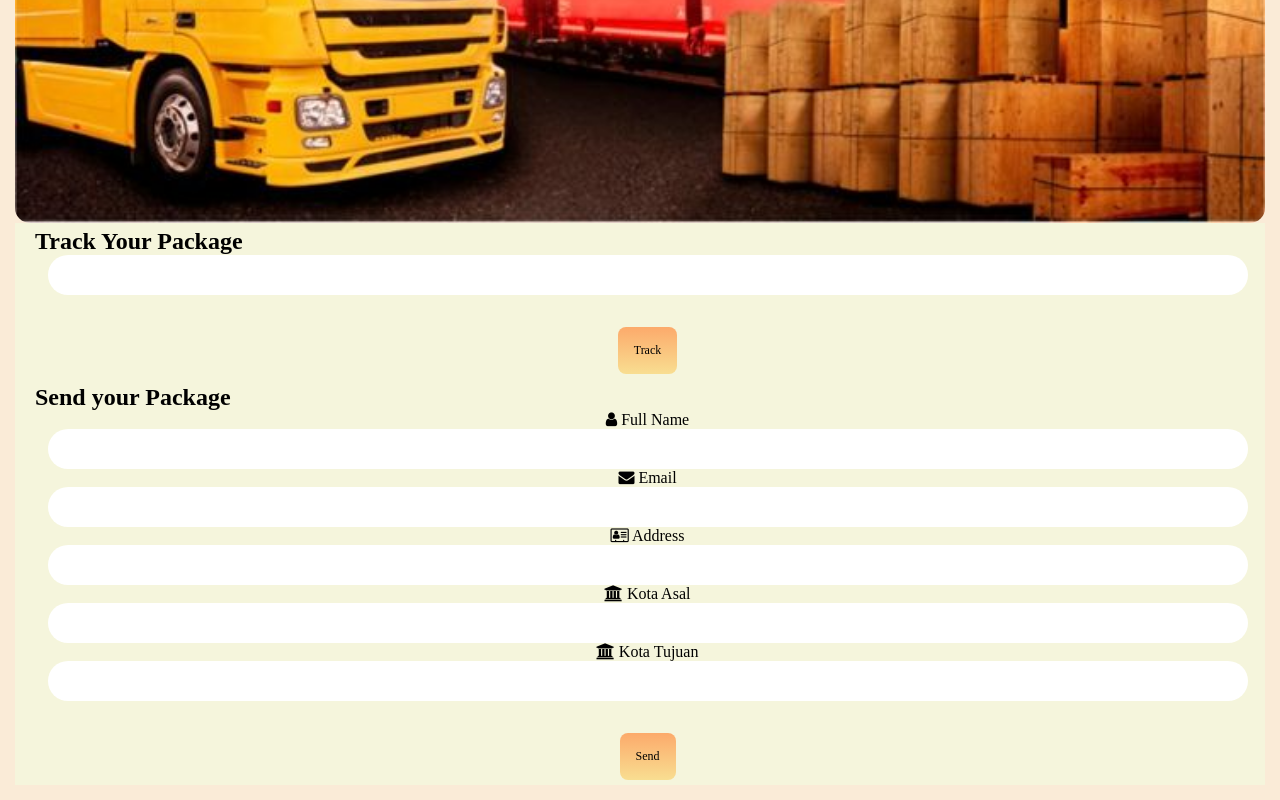
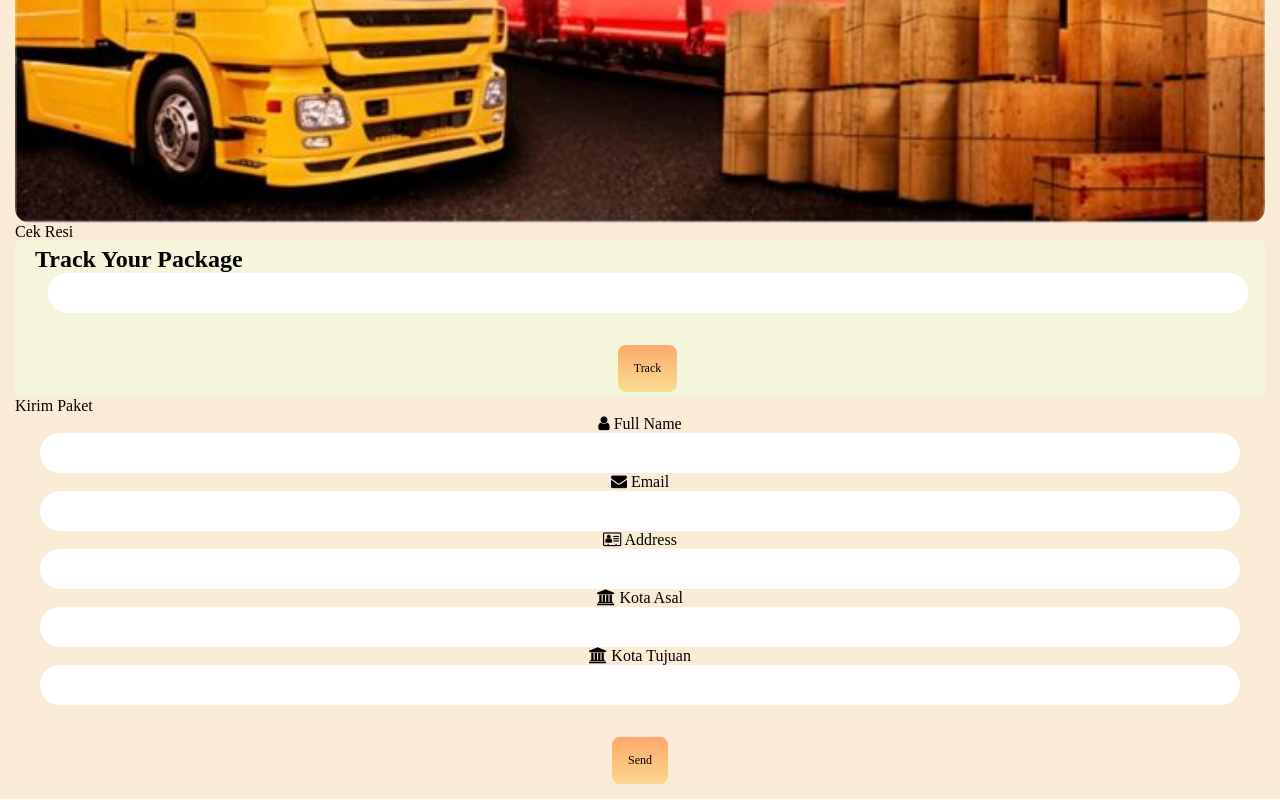
Before and after one commit to venskalalihatu/Project-SiKilat, a plain HTML site: page Pages/home.html in a window 1280 px wide. Shown: the part 825-1625 px from the top of the page. Drawn offline with Linux system fonts and the light colour scheme.

Commit message:
add collapsible to form home

```diff
--- a/Pages/home.html
+++ b/Pages/home.html
@@ -34,6 +34,13 @@
             </div>
 
         </div>
+
+        <div class="accordion-container">
+            <div class="accordion">
+              <div class="accordion-header">Cek Resi</div>
+              <div class="accordion-content">
+                <div class="form-container">
+                  <form>
                       <div class="tracking">
                       <h2 class="track-title">Track Your Package</h2>
                       <div class="form-tracking">
@@ -45,9 +52,17 @@
                               <button class="button-track">Track</button>
                           </div>
                   </div>
+                  </form>
+                </div>
+              </div>
+            </div>
 
-        <div class="tracking">
-            <h2 class="track-title">Send your Package</h2>
+            <div class="accordion">
+              <div class="accordion-header">Kirim Paket</div>
+              <div class="accordion-content">
+                <div class="form-container">
+
+                  <form>
                     <div class="form-tracking">
                           <form>
 
@@ -66,14 +81,19 @@
                           <div class="button-center">
                               <button class="button-track">Send</button>
                           </div>
+                  </form>
                 </div>
-
+              </div>
+            </div>
+          </div>
+          <script src="accordion.js"></script>
     </div>
 
     <footer>
         <div class="footer-teks"></div>
     </footer>
     <script>
+
         function myFunction() {
           var x = document.querySelector(".nav-links");
           if (x.style.display === "block") {
```
Also changed, not shown: accordion.js (added, +19 -0 lines). Lines whose indentation alone changed are shown as unchanged.
